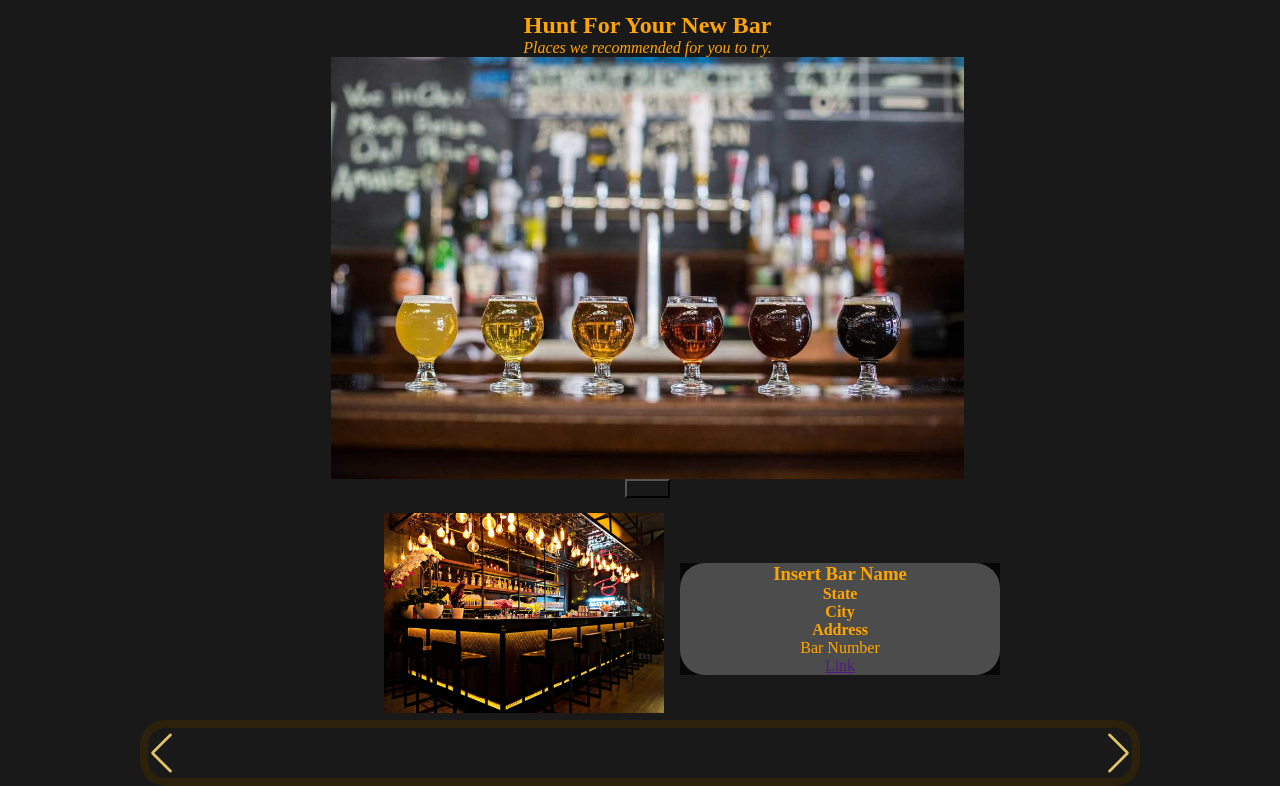
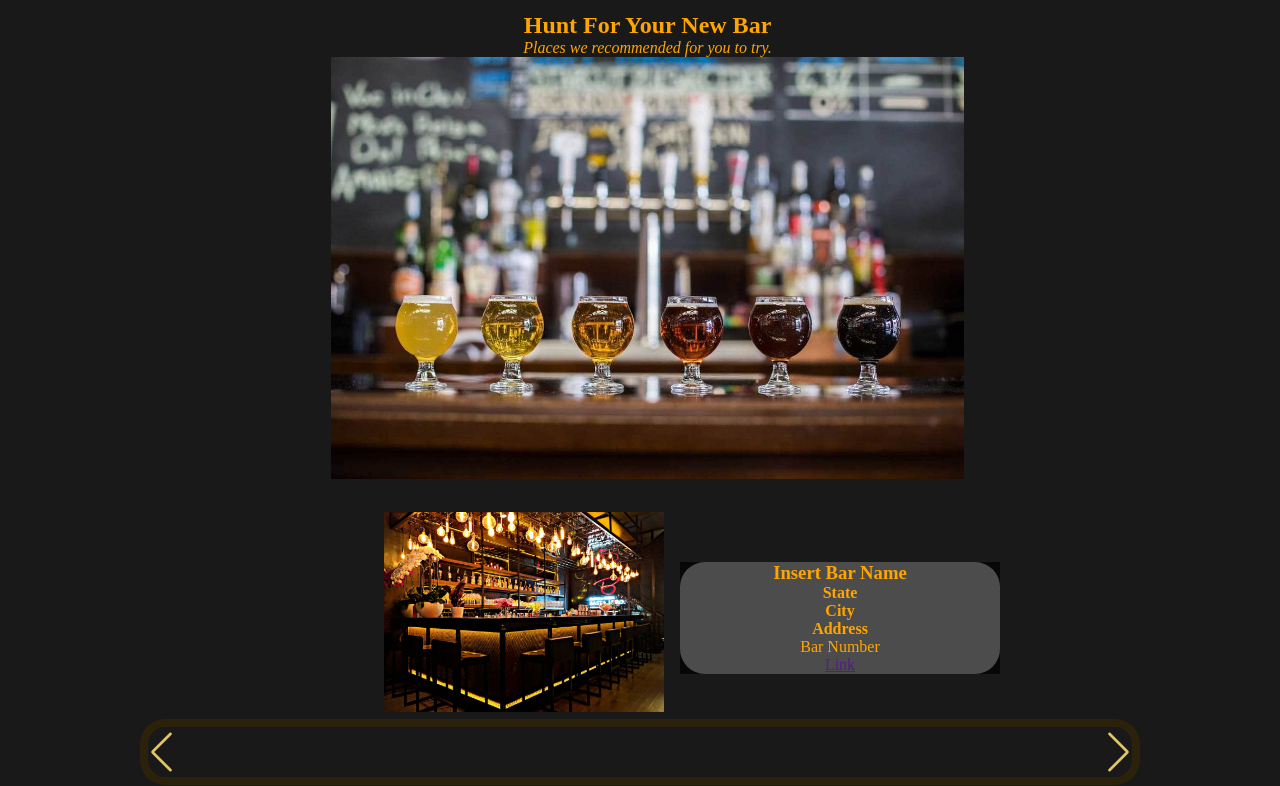
Before and after one commit to sethbdev/phase1-project-brewery-finder, a plain HTML site: page index.html in a window 1280 px wide. Shown: the part 143-929 px from the top of the page. Drawn offline with Linux system fonts and the light colour scheme; no server answers.

Commit message:
hidden button update

```diff
--- a/style.css
+++ b/style.css
@@ -26,8 +26,11 @@
 
 #jokeBtn {
     background-color: transparent;
-    opacity: 100%;
-    color: transparent
+    color: transparent;
+    border: transparent;
+    cursor: help;
+    width: 200px;
+    height: 15px;
 }
 
 .page_title{
```
